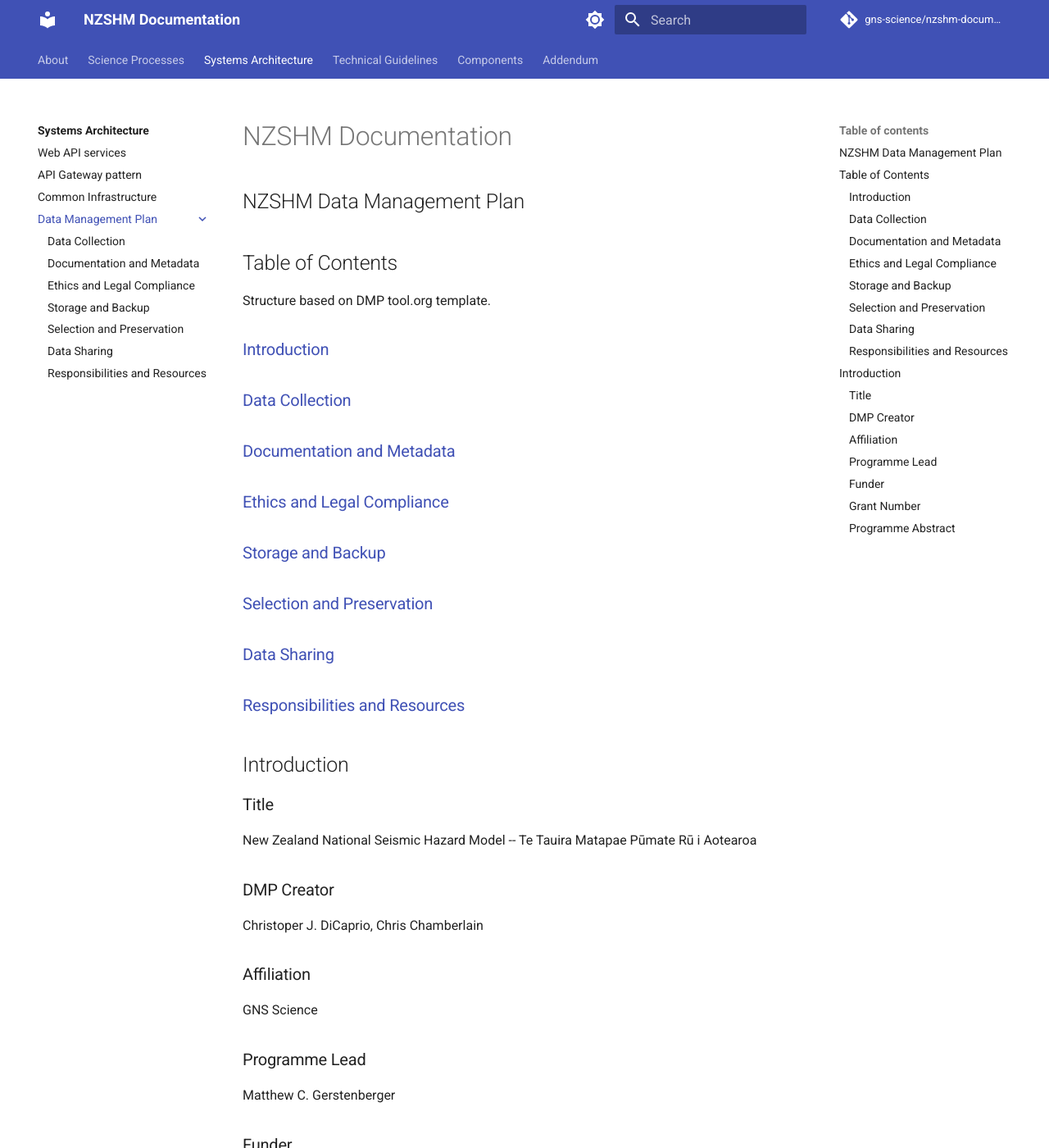
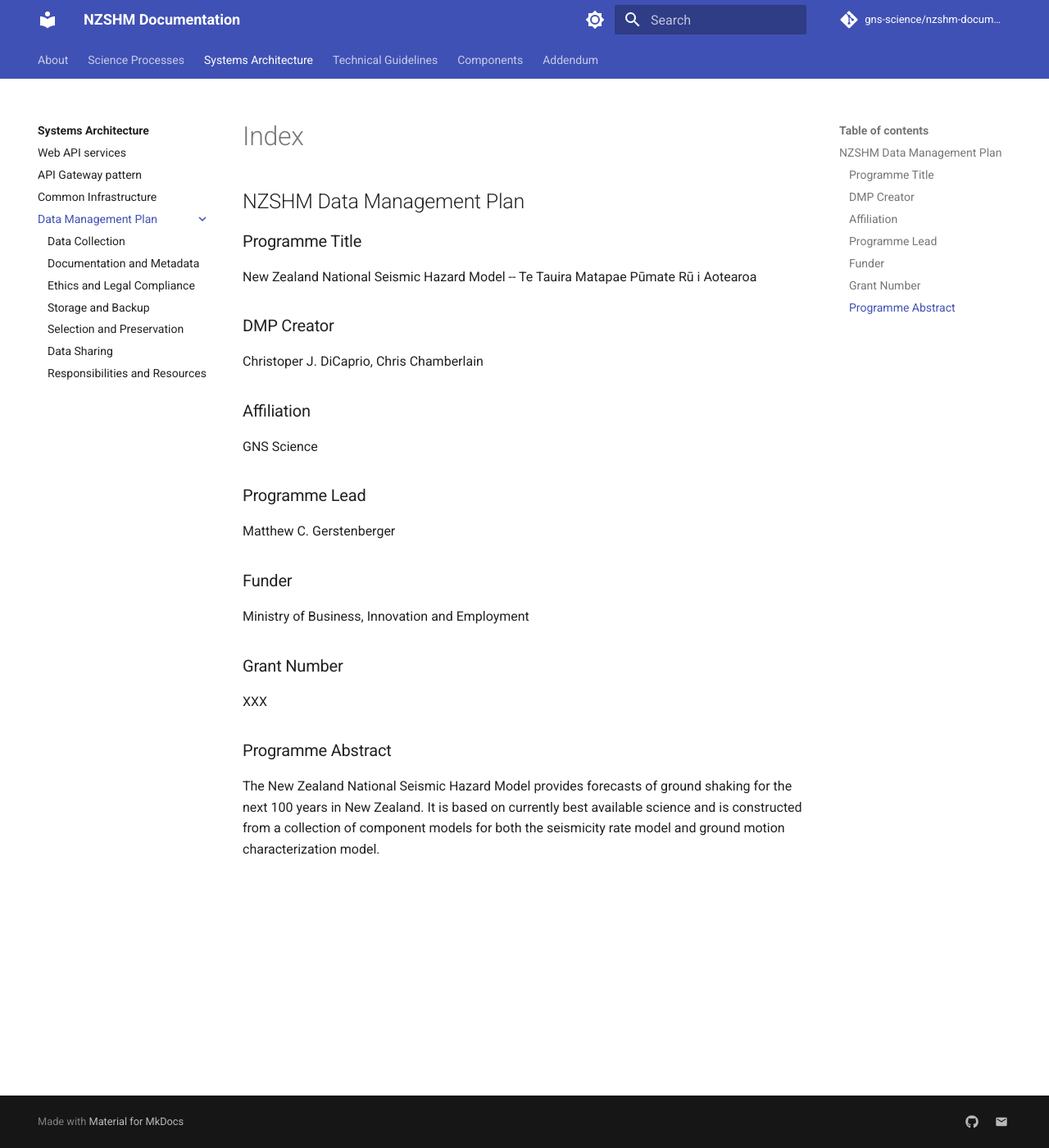
Before and after one commit to GNS-Science/nzshm-documentation, an MkDocs documentation site: the page built from docs/architecture/data_mgmnt_plan/index.md, in a window 1280 px wide and 1400 px high. Shown: the whole window at 82% size. Built offline with MkDocs 1.6.1 and Material for MkDocs 9.7.7, drawn with Linux system fonts in a browser that asks for light colours; comment, search, counter and statistics services are not loaded.

Commit message:
render pdf of DMP

```diff
--- a/docs/architecture/data_mgmnt_plan/index.md
+++ b/docs/architecture/data_mgmnt_plan/index.md
@@ -1,21 +1,6 @@
 # NZSHM Data Management Plan
 
-# Table of Contents
-
-Structure based on DMP tool.org template.
-
-## [Introduction](#introduction)
-## [Data Collection](./1_data_collection.md)
-## [Documentation and Metadata](./2_docs_and_meta.md)
-## [Ethics and Legal Compliance](./3_ethics_and_legal.md)
-## [Storage and Backup](./4_storage_and_backup.md)
-## [Selection and Preservation](./5_selection_and_preservation.md)
-## [Data Sharing](./6_data_sharing.md)
-## [Responsibilities and Resources](./7_responsibilities_and_resources.md)
-
-# Introduction
-
-## Title
+## Programme Title
 New Zealand National Seismic Hazard Model -- Te Tauira Matapae Pūmate Rū i Aotearoa
 
 ## DMP Creator
--- a/mkdocs.yml
+++ b/mkdocs.yml
@@ -23,7 +23,7 @@ nav:
       - API Gateway pattern: architecture/api_gateway_pattern.md
       - Common Infrastructure: architecture/common_infrastructure.md
       - Data Management Plan:
-        -  "": architecture/data_mgmnt_plan/index.md
+        - architecture/data_mgmnt_plan/index.md
         - Data Collection: architecture/data_mgmnt_plan/1_data_collection.md
         - Documentation and Metadata: architecture/data_mgmnt_plan/2_docs_and_meta.md
         - Ethics and Legal Compliance: architecture/data_mgmnt_plan/3_ethics_and_legal.md
--- a/pyproject.toml
+++ b/pyproject.toml
@@ -19,6 +19,7 @@ mkdocs-pymdownx-material-extras = "^2.4.3"
 
 #mkdocstrings= "@latest"
 #mkdocstrings-python= "@latest"
+mkdocs-with-pdf = "^0.9.3"
 
 
 [build-system]
```
Also changed, not shown: mkdocs_dmp.yml (added, +90 -0 lines), 1 other file.
